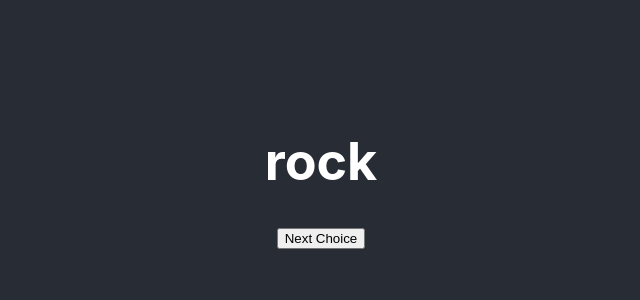
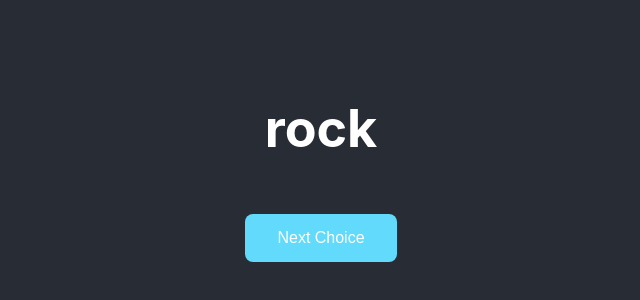
Before and after one commit to Harshak-1744/Codedamn-Front-End, a React (Create React App) app in the folder React-Projects/project-6/: page / in a window 1280 px wide. Shown: the part 228-528 px from the top of the page, without its empty margins (319-959 px from the left). Built offline with nearby package versions, Linux system fonts and the light colour scheme.

Commit message:
modified:   React-Projects/project-6/src/App.js 	modified:   React-Projects/project-6/src/components/Game.jsx 	renamed:    React-Projects/project-6/src/App.css -> React-Projects/project-6/src/styles/App.css

```diff
--- a/React-Projects/project-6/src/App.js
+++ b/React-Projects/project-6/src/App.js
@@ -1,4 +1,4 @@
-import './App.css';
+import './styles/App.css';
 import Game from './components/Game';
 
 function App() {
--- a/React-Projects/project-6/src/components/Game.jsx
+++ b/React-Projects/project-6/src/components/Game.jsx
@@ -11,9 +11,9 @@ export default function Game() {
     };
 
     return (
-        <>
+        <div className="App-header">
             <h1>{game}</h1>
-            <button onClick={nextChoice}>Next Choice</button>
-        </>
+            <button className="App-button" onClick={nextChoice}>Next Choice</button>
+        </div>
     );
 }
```
Also changed, not shown: React-Projects/project-6/src/styles/App.css (renamed from React-Projects/project-6/src/App.css).
